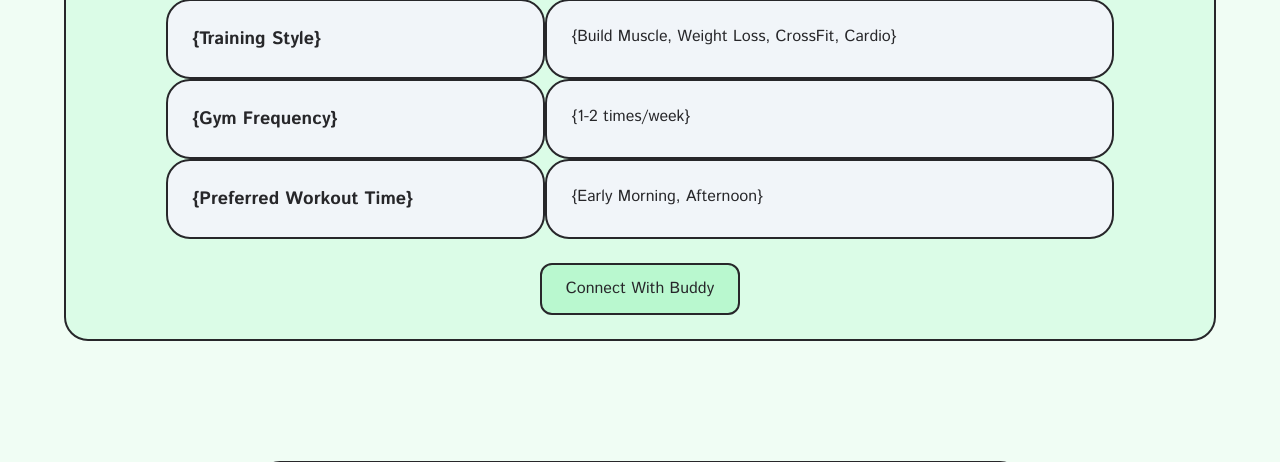
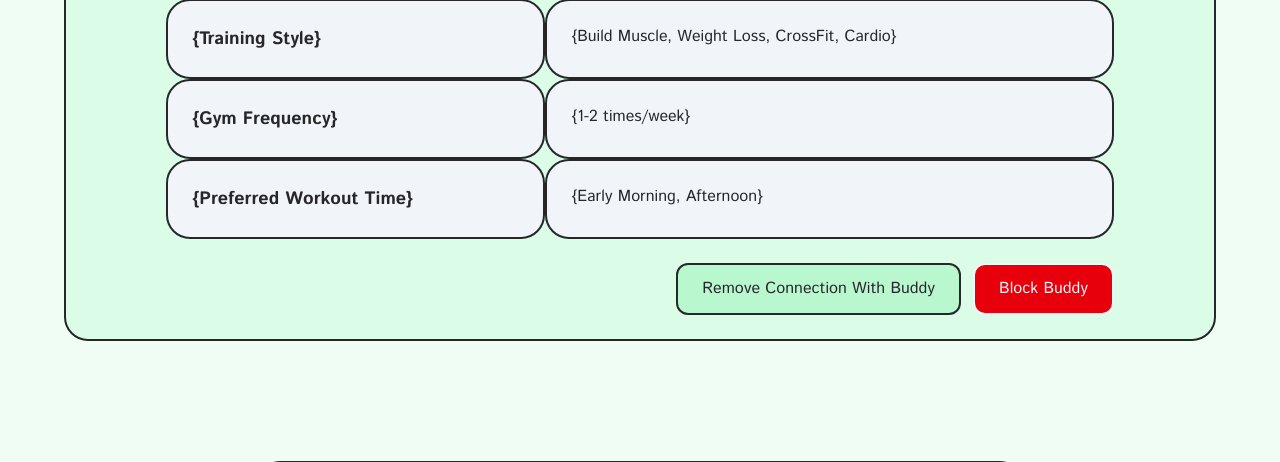
Before and after one commit to evankingca/Activity-Buddy, a Django app: page /profile in a window 1280 px wide. Shown: the part 1143-1605 px from the top of the page. Run offline with Django 5.2, Linux system fonts and the light colour scheme; some libraries are stand-ins or nearby versions.

Commit message:
Add conditional buttons if connected with user

```diff
--- a/browsing/templates/browsing/user_profile.html
+++ b/browsing/templates/browsing/user_profile.html
@@ -133,8 +133,13 @@
 
       <!-- IF LOGGED IN USER -->
       <!-- <button class="btn btn-secondary mx-auto">Edit</button> -->
-      <!-- ELSE -->
-      <button class="btn btn-secondary mx-auto">Connect With Buddy</button>
+      <!-- ELSE IF NOT CONNECTED -->
+      <!-- <button class="btn btn-secondary mx-auto">Connect With Buddy</button> -->
+      <!-- ELSE IF CONNECTED -->
+       <div class="flex justify-end gap-3">
+         <button class="btn btn-secondary">Remove Connection With Buddy</button>
+         <button class="btn btn-danger">Block Buddy</button>
+       </div>
     </div>
 
 
--- a/tailwindApp/static/css/dist/styles.css
+++ b/tailwindApp/static/css/dist/styles.css
@@ -8,7 +8,9 @@
     --font-serif: ui-serif, Georgia, Cambria, "Times New Roman", Times, serif;
     --font-mono: ui-monospace, SFMono-Regular, Menlo, Monaco, Consolas, "Liberation Mono",
       "Courier New", monospace;
+    --color-red-500: oklch(63.7% 0.237 25.331);
     --color-red-600: oklch(57.7% 0.245 27.325);
+    --color-red-700: oklch(50.5% 0.213 27.518);
     --color-green-50: oklch(98.2% 0.018 155.826);
     --color-green-100: oklch(96.2% 0.044 156.743);
     --color-green-200: oklch(92.5% 0.084 155.995);
@@ -444,11 +434,8 @@
   .justify-center {
     justify-content: center;
   }
-  .justify-stretch {
-    justify-content: stretch;
-  }
-  .justify-items-stretch {
-    justify-items: stretch;
+  .justify-end {
+    justify-content: flex-end;
   }
   .btn-sm {
     gap: var(--spacing);
@@ -519,6 +503,19 @@
   .border-4 {
     border-style: var(--tw-border-style);
     border-width: 4px;
+  }
+  .btn-danger {
+    border-color: var(--color-border-dark);
+    background-color: var(--color-red-600);
+    color: var(--color-text-dark);
+  }
+  @media (hover: hover) {
+    .btn-danger:hover {
+      background-color: var(--color-red-500);
+    }
+  }
+  .btn-danger:active {
+    background-color: var(--color-red-700);
   }
   .btn-primary {
     border-color: var(--color-border);
--- a/tailwindApp/static_src/src/styles.css
+++ b/tailwindApp/static_src/src/styles.css
@@ -171,6 +171,10 @@ A small Secondary button would be:
   @apply text-text-light border-border-light bg-slate-100 hover:bg-slate-50 active:bg-slate-200;
 }
 
+@utility btn-danger {
+  @apply text-text-dark border-border-dark bg-red-600 hover:bg-red-500 active:bg-red-700;
+}
+
 @utility btn-md {
   @apply px-6 py-3;
 }
```
Also changed, not shown: other parts of tailwindApp/static/css/dist/styles.css (+0 -37 lines).
